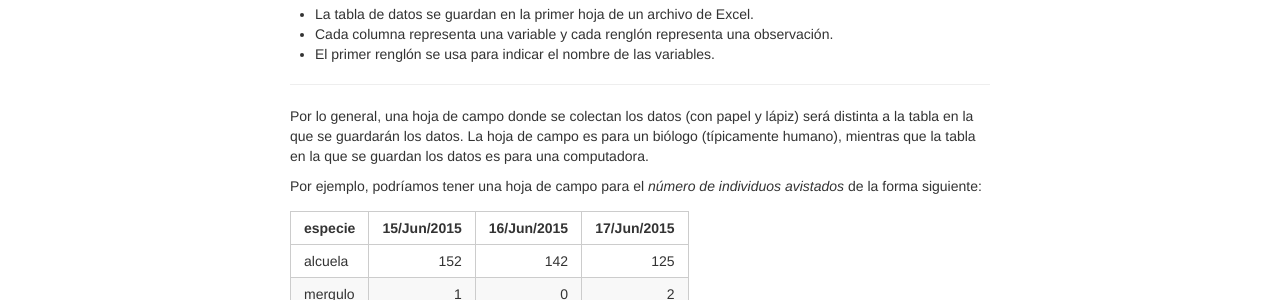
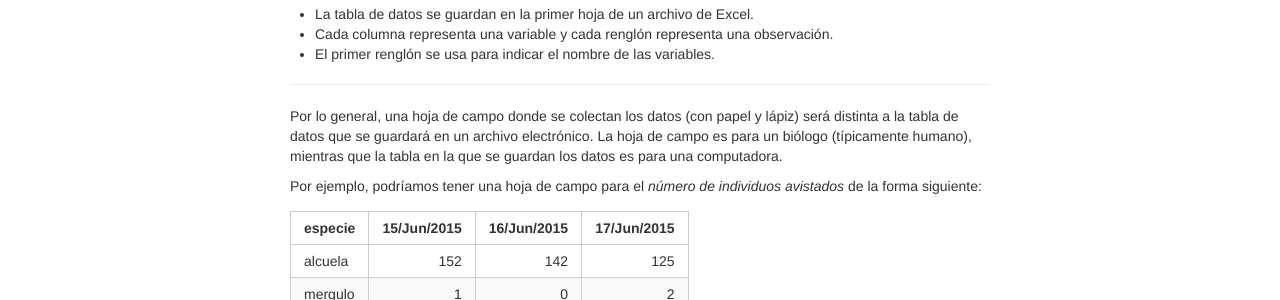
Before and after one commit to MaritzaB/datos_en_excel, a Jekyll site: the page built from pages/datos.md, in a window 1280 px wide. Shown: the part 148-448 px from the top of the page. Built offline with Jekyll 4.4.1, drawn with Linux system fonts in a browser that asks for light colours.

Commit message:
Especifica que te refieres a un archivo electrónico
https://github.com/IslasGECI/datos_en_excel/issues/5

```diff
--- a/pages/datos.md
+++ b/pages/datos.md
@@ -10,7 +10,8 @@ description: Cómo guardar los datos en un archivo en Excel
 
 ---
 
-Por lo general, una hoja de campo donde se colectan los datos (con papel y lápiz) será distinta a la tabla en la que se guardarán los datos. La hoja de campo es para un biólogo (típicamente humano), mientras que la tabla en la que se guardan los datos es para una computadora.
+Por lo general, una hoja de campo donde se colectan los datos (con papel y lápiz) será distinta a la tabla de datos que se guardará en un archivo electrónico.
+La hoja de campo es para un biólogo (típicamente humano), mientras que la tabla en la que se guardan los datos es para una computadora.
 
 Por ejemplo, podríamos tener una hoja de campo para el _número de individuos avistados_ de la forma siguiente:
 
```
